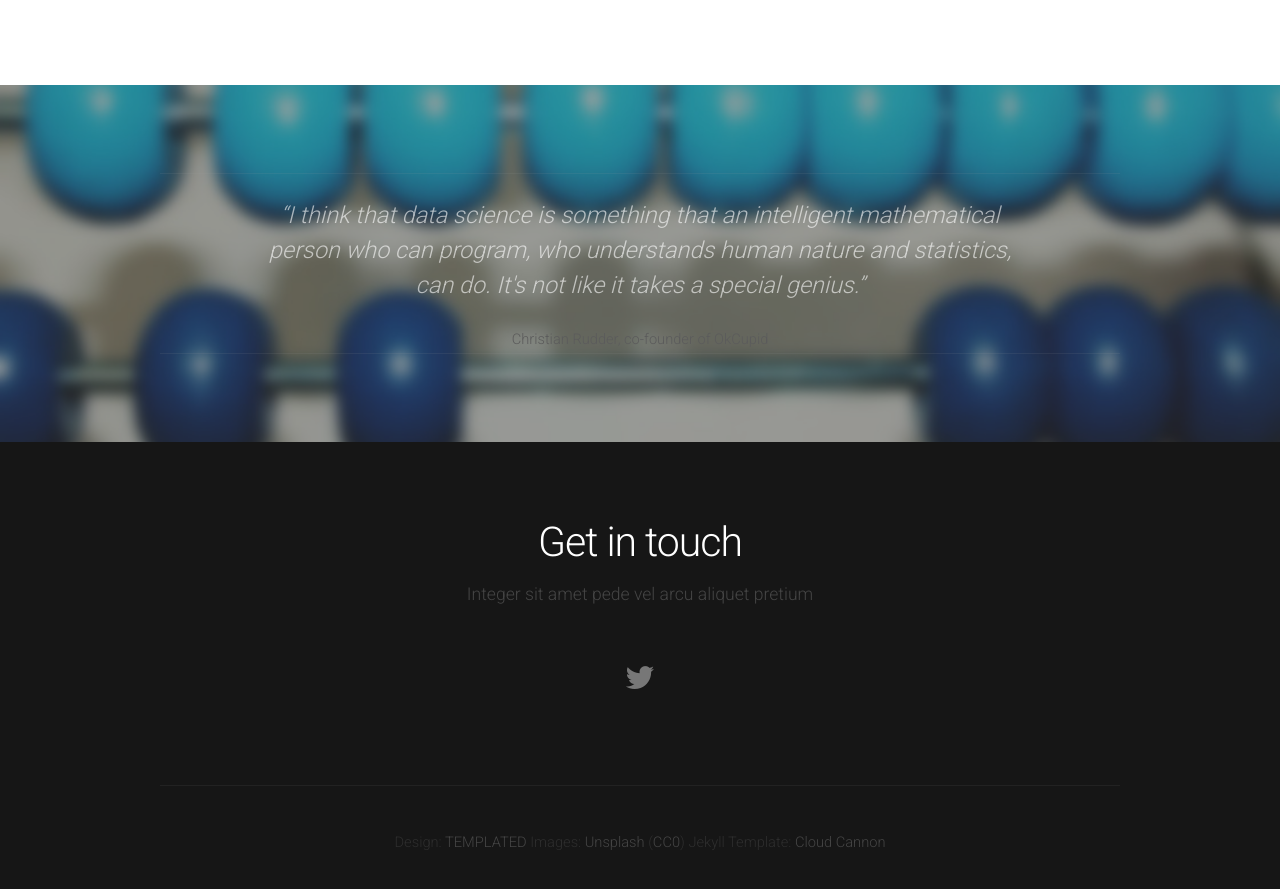
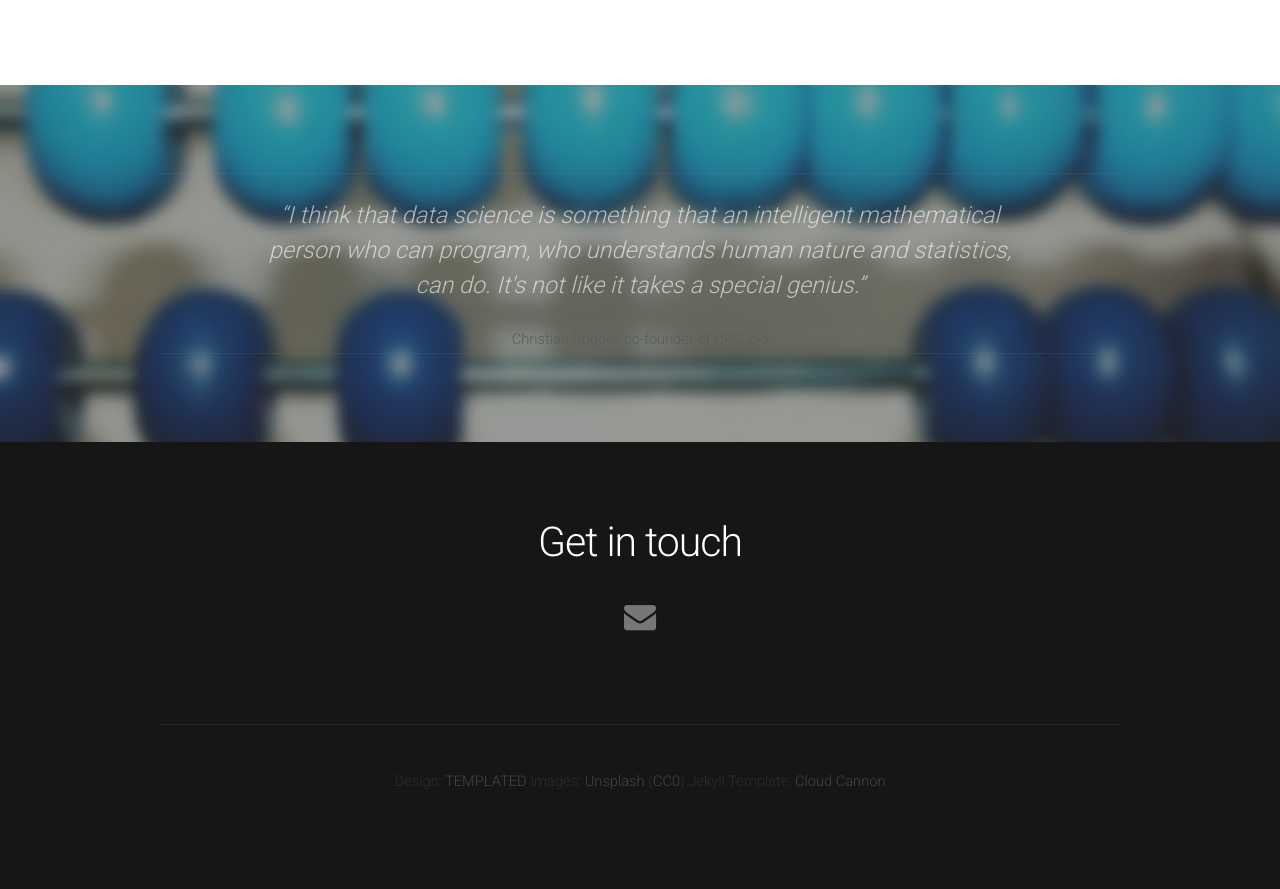
Before and after one commit to mistics/mistics.github.io, a Jekyll site: the page built from index.html, in a window 1280 px wide and 900 px high, scrolled down 2134 px. Shown: the top 889 px of the window. Built offline with Jekyll 4.4.1, drawn with Linux system fonts in a browser that asks for light colours; the list of posts is cut into pages by our own code; after the commit the page ends 2973 px from its top, so only the background shows below that.

Commit message:
Update default.html

```diff
--- a/_layouts/default.html
+++ b/_layouts/default.html
@@ -55,10 +55,9 @@ Released for free under the Creative Commons Attribution 3.0 license (templated.
 		<section>
 			<header>
 				<h2>Get in touch</h2>
-				<span class="byline">Integer sit amet pede vel arcu aliquet pretium</span>
 			</header>
 			<ul class="contact">
-				<li><a href="#" class="fa fa-twitter"><span>Twitter</span></a></li>
+				<li><a href="#" class="fa fa-envelope"><span>E-mail</span></a></li>
 			</ul>
 		</section>
 	</div>
```
